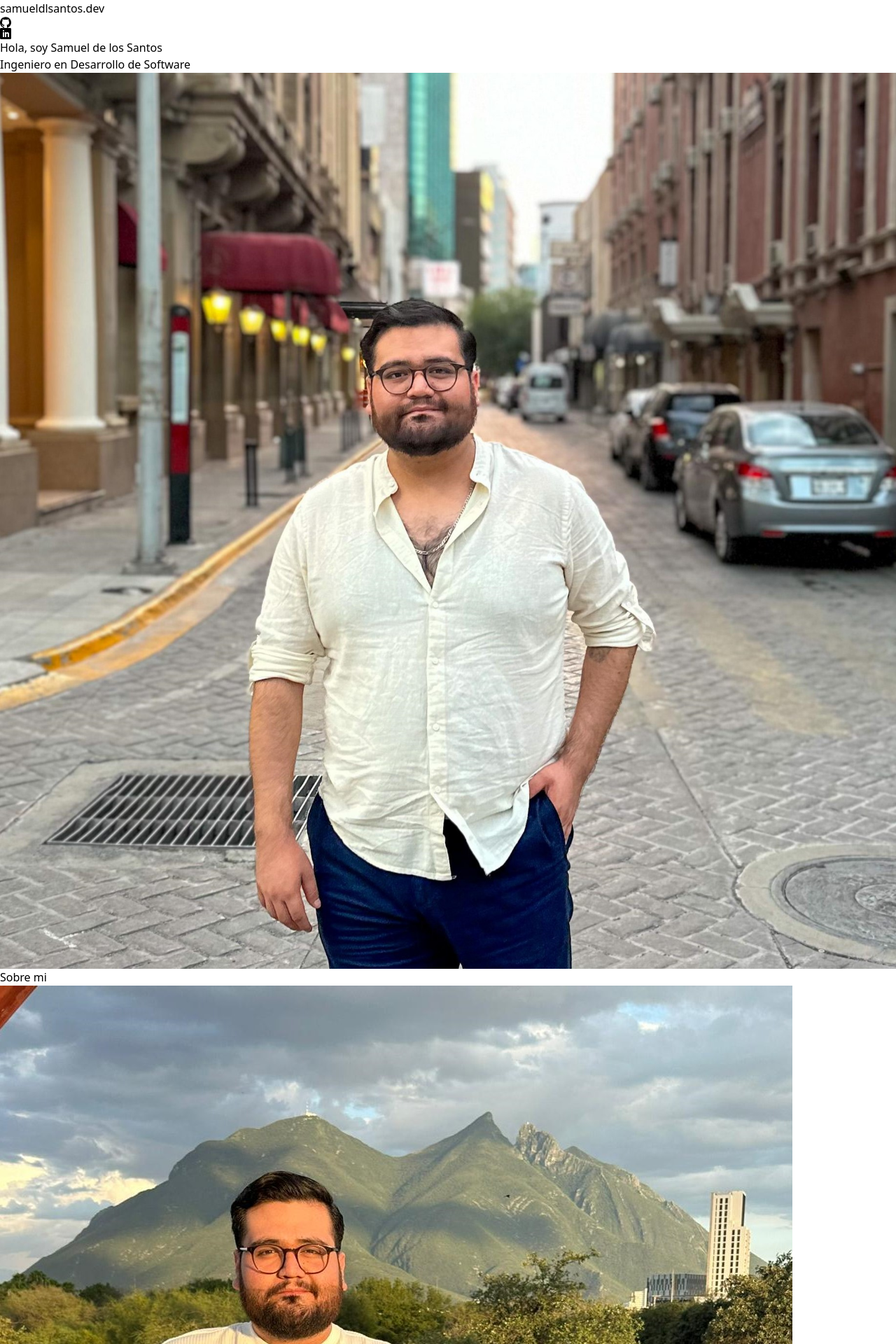
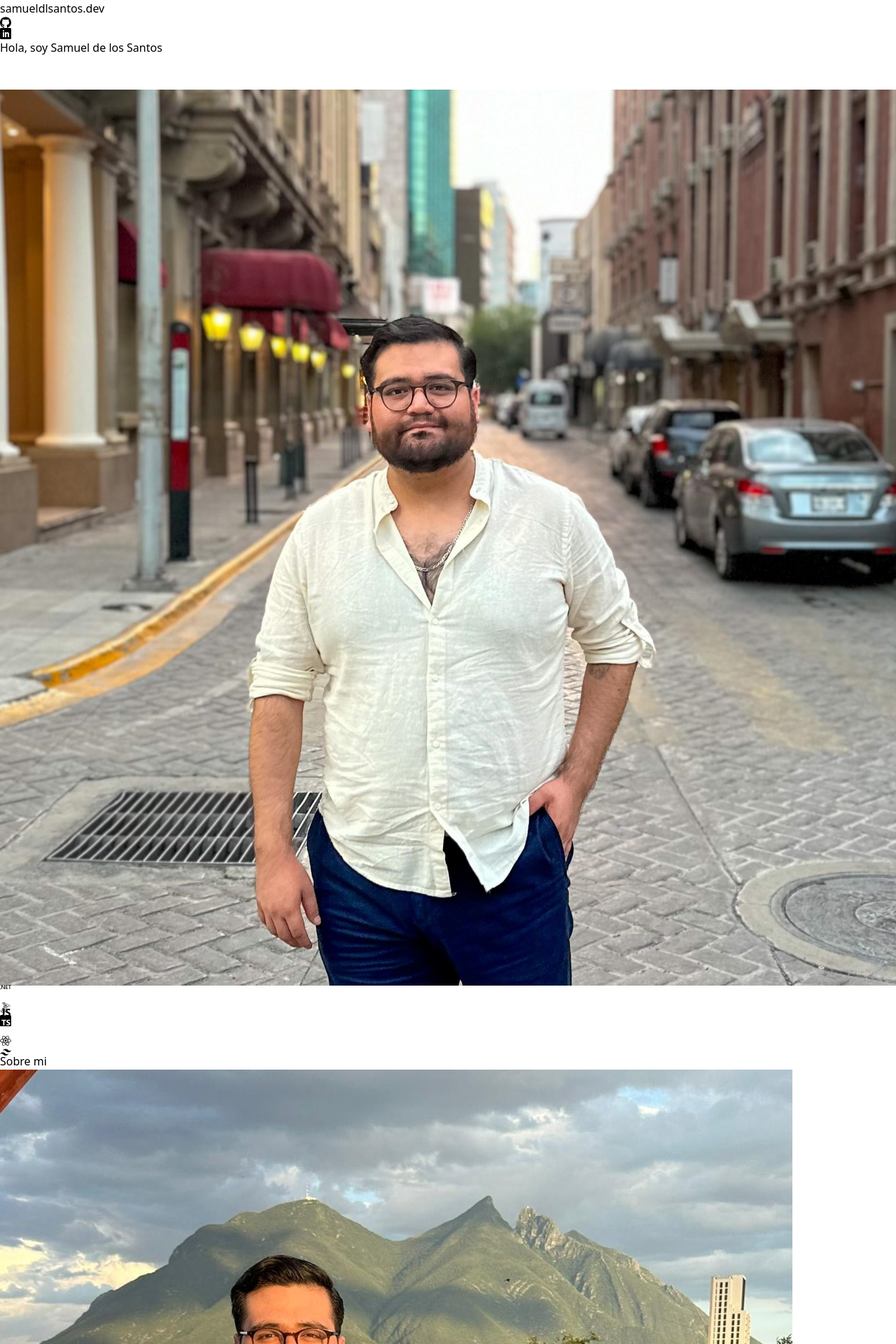
Before and after one commit to samueldlsantos/samueldlsantos-portfolio, a React (Vite) app: page / in a window 1280 px wide. Shown: the top 1920 px of the page at 70% size. Built offline with nearby package versions, Linux system fonts and the light colour scheme.

Commit message:
Se agregan animaciones, se modifica el hero, se agregan skills, se modifica la linea de tiempo

```diff
--- a/package.json
+++ b/package.json
@@ -10,9 +10,11 @@
     "preview": "vite preview"
   },
   "dependencies": {
+    "framer-motion": "^11.2.4",
     "react": "^18.2.0",
     "react-dom": "^18.2.0",
-    "react-icons": "^5.2.1"
+    "react-icons": "^5.2.1",
+    "react-type-animation": "^3.2.0"
   },
   "devDependencies": {
     "@types/react": "^18.2.66",
--- a/src/components/About.tsx
+++ b/src/components/About.tsx
@@ -5,7 +5,7 @@ type AboutProps = {
 }
 const About = ({introduction} : AboutProps) => {
   return (
-    <div className="max-w-6xl mx-3 md:mx-4 lg:mx-5 xl:mx-auto">
+    <div className="max-w-6xl mx-3 md:mx-4 lg:mx-5 xl:mx-auto mt-10">
       <h2 className="text-white text-center text-4xl font-bold mb-5">
         Sobre mi
       </h2>
--- a/src/components/Hero.tsx
+++ b/src/components/Hero.tsx
@@ -1,13 +1,33 @@
-import developer from '../img/sam1cropped.jpeg'
+import developer from "../img/sam1cropped.jpeg";
+import { AiOutlineJavaScript   } from "react-icons/ai";
+import { SiDotnet , SiTypescript, SiMicrosoftsqlserver, SiTailwindcss } from "react-icons/si";
+import { FaReact } from "react-icons/fa6";
+import { TypeAnimation } from "react-type-animation";
+import { motion } from "framer-motion"
+
 
 type HeroProps = {
-  name: string,
-  profession: string
-}
+  name: string;
+  profession: string;
+};
 
-const Hero = ({name, profession} : HeroProps) => {
+const iconVariants = (duration: number) => ({
+  initial: {y:-10},
+  animate:{
+    y: [10,-10],
+    transition:{
+      duration:duration,
+      ease:"linear",
+      repeat: Infinity,
+      repeatType: "reverse"
+    }
+  }
+
+});
+
+const Hero = ({ name, profession }: HeroProps) => {
   return (
-    <div className="max-w-6xl mx-3 md:mx-4 lg:mx-5 xl:mx-auto place-content-center h-screen">
+    <div className="max-w-6xl mx-3 md:mx-4 lg:mx-5 xl:mx-auto md:place-content-center h-5/6">
       <div className="flex justify-between items-center flex-col gap-5 lg:flex-row">
         <div>
           <h1 className="text-white text-5xl font-thin">
@@ -16,10 +36,84 @@ const Hero = ({name, profession} : HeroProps) => {
               {name}
             </span>
           </h1>
-          <p className="text-white text-4xl mt-10 bg-blue-600 p-2 rounded-md font-bold">{profession}</p>
+          <TypeAnimation
+          className="text-white text-4xl mt-10 bg-blue-600 p-2 rounded-md font-bold"
+            sequence={[
+              "Ingeniero en desarrollo de software",
+              1000,
+              "Desarrollador Front-end",
+              1000,
+              "Desarrollador Back-end",
+              1000,
+              "Desarrollador Full-Stack",
+              1000,
+              "Desarrollador WEB",
+              1000,
+              "Diseñador UX/UI",
+              1000,
+            ]}
+            wrapper="span"
+            speed={50}
+            style={{ fontSize: "2em", display: "inline-block", color:"white" }}
+            repeat={Infinity}
+          />
         </div>
-        <div className="max-w-xs lg:max-w-md">
-            <img className='rounded-lg' src={developer} alt="Imagen del desarrollador" />
+        <div className="sm:max-w-md">
+          <img
+            className="rounded-lg"
+            src={developer}
+            alt="Imagen del desarrollador"
+          />
+          <div className="flex items-center justify-center gap-1 mt-10">
+              <motion.div
+               variants={iconVariants(2)}
+               initial="initial"
+               animate="animate"
+               className="rounded-2xl border-4 border-blue-500/50 p-2">
+                  <SiDotnet className=" text-violet-500 text-4xl " />
+              </motion.div>
+
+              <motion.div
+              variants={iconVariants(3)}
+              initial="initial"
+              animate="animate"
+              className="rounded-2xl border-4 border-blue-500/50 p-2">
+                  <SiMicrosoftsqlserver className="text-yellow-600 text-4xl" />
+              </motion.div>
+
+              <motion.div
+              variants={iconVariants(2.5)}
+              initial="initial"
+              animate="animate"
+              className="rounded-2xl border-4 border-blue-500/50 p-2">
+                  <AiOutlineJavaScript className="text-yellow-400 text-4xl" />
+              </motion.div>
+
+              <motion.div
+                  variants={iconVariants(2)}
+                  initial="initial"
+                  animate="animate"
+                  className="rounded-2xl border-4 border-blue-500/50 p-2">
+                  <SiTypescript className="text-blue-500 text-4xl" />
+              </motion.div>
+
+              <motion.div
+                   variants={iconVariants(3.5)}
+                   initial="initial"
+                   animate="animate"
+                    className="rounded-2xl border-4 border-blue-500/50 p-2">
+                  <FaReact className="text-blue-300 text-4xl" />
+              </motion.div>
+
+              <motion.div
+                  variants={iconVariants(3)}
+                  initial="initial"
+                  animate="animate"
+                  className="rounded-2xl border-4 border-blue-500/50 p-2">
+                  <SiTailwindcss className="text-sky-700 text-4xl" />
+              </motion.div>
+
+          </div>
         </div>
       </div>
     </div>
--- a/src/components/PortfolioItem.tsx
+++ b/src/components/PortfolioItem.tsx
@@ -7,7 +7,7 @@ type PortfolioItemProps = {
 
 const PortfolioItem = ({ project }: PortfolioItemProps) => {
   return (
-    <div className="flex flex-col rounded-lg backdrop-blur-lg bg-transparent py-5 px-4 border-2 border-blue-500/60 shadow-lg shadow-blue-500/20 hover:shadow-2xl hover:shadow-blue-500/75 ">
+    <div className="flex flex-col gap-4 rounded-lg backdrop-blur-lg bg-transparent py-5 px-4 border-4 border-blue-500/50 shadow-lg shadow-blue-500/20 hover:shadow-2xl hover:shadow-blue-500/75">
       <div className="flex-grow">
         <div className="mx-auto max-w-72">
           <img className="rounded-lg shadow-lg shadow-blue-500/20" src={project.image} />
--- a/src/components/WorkItem.tsx
+++ b/src/components/WorkItem.tsx
@@ -1,24 +1,26 @@
-import { FaBookmark } from "react-icons/fa6";
+import { GoDotFill } from "react-icons/go";
 import { Experience } from "../types";
 
 type WorkItemProps = {
-  experience: Experience
-}
+  experience: Experience;
+};
 
-const WorkItem = ({experience}: WorkItemProps) => {
+const WorkItem = ({ experience }: WorkItemProps) => {
   return (
-    <div className="border-l-4 border-blue-600 p-5 flex md:gap-5 lg:gap-36 flex-col md:flex-row md:items-center md:pb-12 relative">
-
-      <div className=" md:w-1/2 lg:w-1/3">
-        <p className="text-blue-600  font-bold text-2xl rounded-md">{experience.role}</p>
+    <div className="border-l-4 border-blue-500/50 p-5 flex md:gap-5 lg:gap-36 flex-col md:flex-row md:items-center md:pb-12 relative">
+      <div className="md:w-1/2 lg:w-1/3">
+        <p className="text-blue-600  font-bold text-2xl rounded-md">
+          {experience.role}
+        </p>
         <div className="relative">
-        <div className="absolute top-1 -left-8 text-white ">
-            <FaBookmark  />
+          <div className="animate-pulse absolute -left-8 text-white text-xl">
+            <GoDotFill />
+          </div>
+          <p className="text-white font-bold">{experience.company}</p>
         </div>
-        <p className="text-white font-bold">{experience.company}</p>
-
+        <div className="absolute top-0 -left-1 bg-blue-600  px-2 text-white rounded-md">
+          <p>{experience.year}</p>
         </div>
-        <p className="absolute bg-blue-600 top-0 -left-1 px-2 text-white text-center rounded-md">{experience.year}</p>
       </div>
       <div className="text-white mt-3 md:w-1/2 md:mt-0 lg:w-2/3">
         {experience.description}
```
Also changed, not shown: 1 other file (tests, documents, lock files or other folders).
